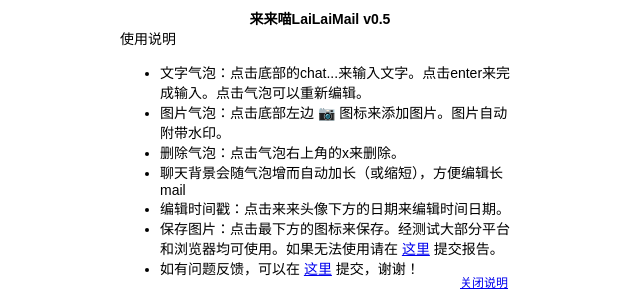
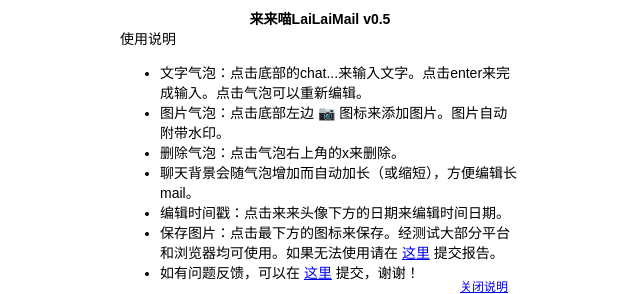
Before and after one commit to shoushouminami/LaiLaiMail, a website: page index.html in a window 1280 px wide. Shown: the top 294 px of the page, 320-960 px from the left. Drawn offline with Linux system fonts and the light colour scheme; a web font is replaced by a local one.

Commit message:
Fix help menu typo

```diff
--- a/index.html
+++ b/index.html
@@ -24,7 +24,7 @@
                     <li>文字气泡：点击底部的chat...来输入文字。点击enter来完成输入。点击气泡可以重新编辑。</li>
                     <li>图片气泡：点击底部左边 📷 图标来添加图片。图片自动附带水印。</li>
                     <li>删除气泡：点击气泡右上角的x来删除。</li>
-                    <li>聊天背景会随气泡增而自动加长（或缩短），方便编辑长mail</li>
+                    <li>聊天背景会随气泡增加而自动加长（或缩短），方便编辑长mail。</li>
                     <li>编辑时间戳：点击来来头像下方的日期来编辑时间日期。</li>
                     <li>保存图片：点击最下方的<img src="image/download.png" style="width: 14px" alt="">图标来保存。经测试大部分平台和浏览器均可使用。如果无法使用请在
                         <a href="https://docs.qq.com/form/edit/DUk9PVWpGZ3JXY0lo">这里</a>
```
